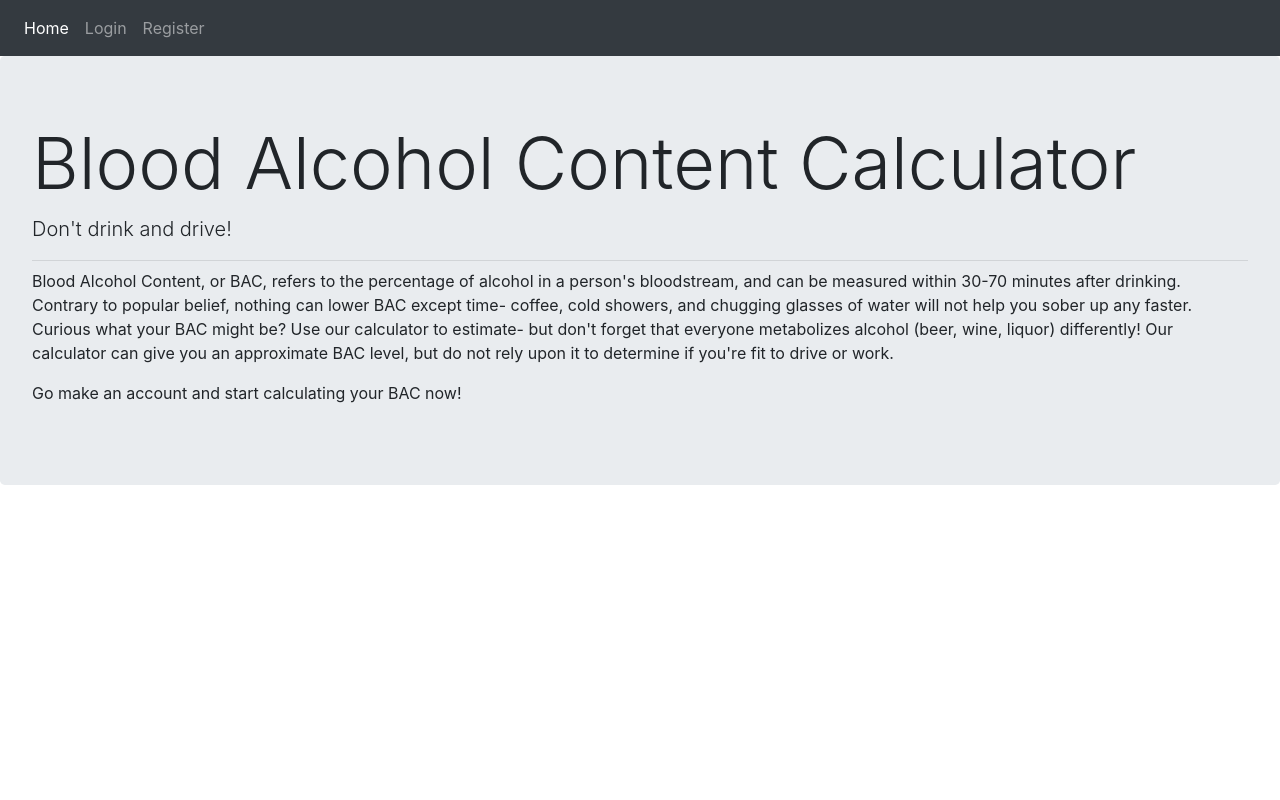
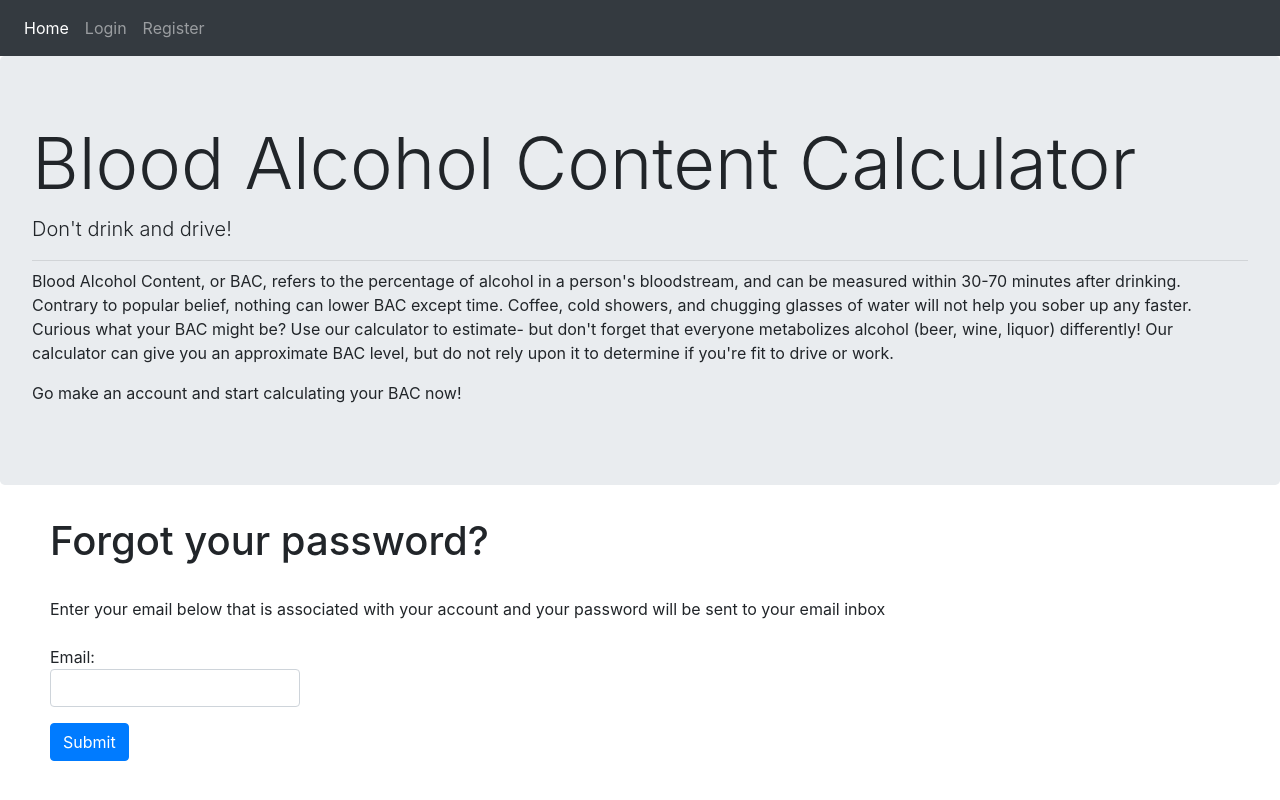
Before and after one commit to LTCHIPS/BACalculator-Angular, an Angular app: page /forgotpw in a window 1280 px wide. Before the commit this address led to /. Shown: the top 800 px of the page. Built offline with nearby package versions, Linux system fonts and the light colour scheme.

Commit message:
Finished forgotpw component, connected with back-end
Now successfully sends the mail from dummy gmail account to the email address bound to the user in the database.

```diff
--- a/src/app/app-routing.module.ts
+++ b/src/app/app-routing.module.ts
@@ -3,13 +3,15 @@ import { Routes, RouterModule } from '@angular/router';
 import { LoginComponent } from './login/login.component';
 import { RegisterComponent } from './register/register.component';
 import { WelcomeComponent } from './welcome/welcome.component';
+import { ForgotpwComponent } from './forgotpw/forgotpw.component';
 
 
 //path: URL to map to | component: component that goes with URL
 const routes: Routes = [
   {path: 'login', component : LoginComponent},
   {path: 'register', component : RegisterComponent},
-  {path: 'welcome', component : WelcomeComponent}
+  {path: 'welcome', component : WelcomeComponent},
+  {path: 'forgotpw', component : ForgotpwComponent}
 ];
 
 @NgModule({
--- a/src/app/app.component.html
+++ b/src/app/app.component.html
@@ -31,7 +31,7 @@
     <p class="lead">Don't drink and drive!</p>
     <hr class="my-2">
     <p>Blood Alcohol Content, or BAC, refers to the percentage of alcohol in a person's bloodstream, and can be measured
-      within 30-70 minutes after drinking. Contrary to popular belief, nothing can lower BAC except time- coffee, cold
+      within 30-70 minutes after drinking. Contrary to popular belief, nothing can lower BAC except time. Coffee, cold
       showers, and chugging glasses of water will not help you sober up any faster. Curious what your BAC might be? Use
       our calculator to estimate- but don't forget that everyone metabolizes alcohol (beer, wine, liquor) differently!
       Our calculator can give you an approximate BAC level, but do not rely upon it to determine if you're fit to drive
--- a/src/app/app.module.ts
+++ b/src/app/app.module.ts
@@ -8,13 +8,15 @@ import { RegisterComponent } from './register/register.component';
 import { HttpClientModule } from '@angular/common/http';
 import { FormsModule } from '@angular/forms';
 import { WelcomeComponent } from './welcome/welcome.component';
+import { ForgotpwComponent } from './forgotpw/forgotpw.component';
 
 @NgModule({
   declarations: [
     AppComponent,
     LoginComponent,
     RegisterComponent,
-    WelcomeComponent
+    WelcomeComponent,
+    ForgotpwComponent
   ],
   imports: [
     BrowserModule,
--- /dev/null
+++ b/src/app/forgotpw/forgotpw.component.html
@@ -0,0 +1,16 @@
+<form style="margin-left: 50px">
+    <h1>Forgot your password?</h1>
+    <br />
+    Enter your email below that is associated with your account and your password will be sent to your email inbox
+    <br />
+    <br />
+    <div class="form-group">
+        Email: <input type="text" id="emailField" name="email" class="form-control" style="width:250px"
+            [(ngModel)]="this.email">
+    </div>
+    <button type="button" class="btn btn-primary" (click)="findPassword(); alert();">Submit</button>
+    <br />
+    <br />
+    <br />
+    <br />
+</form>
--- /dev/null
+++ b/src/app/forgotpw/forgotpw.component.ts
@@ -0,0 +1,36 @@
+import { Component, OnInit, Input } from '@angular/core';
+import { UserService } from '../user.service';
+import { Router } from '@angular/router';
+
+@Component({
+  selector: 'app-forgotpw',
+  templateUrl: './forgotpw.component.html',
+  styleUrls: ['./forgotpw.component.css']
+})
+export class ForgotpwComponent implements OnInit {
+
+  constructor(private userServ : UserService, private routerThing : Router) { }
+
+  result : any;
+
+  @Input()
+  email : string;
+
+  findPassword()
+  {
+    this.userServ.findPassword(this.email).subscribe((res)=>{
+      this.result = res;
+      console.log(this.result);
+      this.routerThing.navigate(["login"]);
+    });
+  }
+
+  alert()
+  {
+    alert("If your email is registered, your password will be sent to your email inbox.");
+  }
+
+  ngOnInit() {
+  }
+
+}
--- a/src/app/login/login.component.html
+++ b/src/app/login/login.component.html
@@ -9,6 +9,9 @@
     </div>
     <button type="button" class="btn btn-primary" style="margin-left: 50px" (click)="login()">Login</button>
     <div id="forgotPassword">
-        <a routerLink="forgotpw">Forgot your password?</a>
+        <a routerLink="../forgotpw" style="margin-left: 50px">Forgot your password?</a>
     </div>
+    <br/>
+    <br/>
+    <br/>
 </form>
--- a/src/app/user.service.ts
+++ b/src/app/user.service.ts
@@ -11,7 +11,7 @@ export class UserService {
 
   constructor(private http: HttpClient) { }
 
-  public register(user:User){
+  public register(user: User) {
     console.log(user);
 
     let params = new HttpParams()
@@ -30,7 +30,7 @@ export class UserService {
     return this.http.post(url, params);
   }
 
-  public login(username:string,password:string){
+  public login(username: string, password: string) {
 
     console.log(username);
     console.log(password);
@@ -39,9 +39,19 @@ export class UserService {
       .set('username', username)
       .set('password', password);
 
-    let user = { "username" : username, "password" : password};
+    let user = { "username": username, "password": password };
     return this.http.post(this.serverUrl + "users/login.do", params);
   }
 
+  public findPassword(email: string) {
 
+    console.log(email);
+
+    let params = new HttpParams()
+      .set('email', email);
+
+      let url = this.serverUrl + "users/findpassword.do";
+
+    return this.http.post(url, params);
   }
+}
--- a/src/index.html
+++ b/src/index.html
@@ -2,7 +2,7 @@
 <html lang="en">
 <head>
   <meta charset="utf-8">
-  <title>BACalculatorAngular</title>
+  <title>BAC Calculator</title>
   <base href="/">
 
   <meta name="viewport" content="width=device-width, initial-scale=1">
```
Also changed, not shown: src/app/forgotpw/forgotpw.component.css (added), 1 other file (tests, documents, lock files or other folders). Lines whose indentation alone changed are shown as unchanged.
